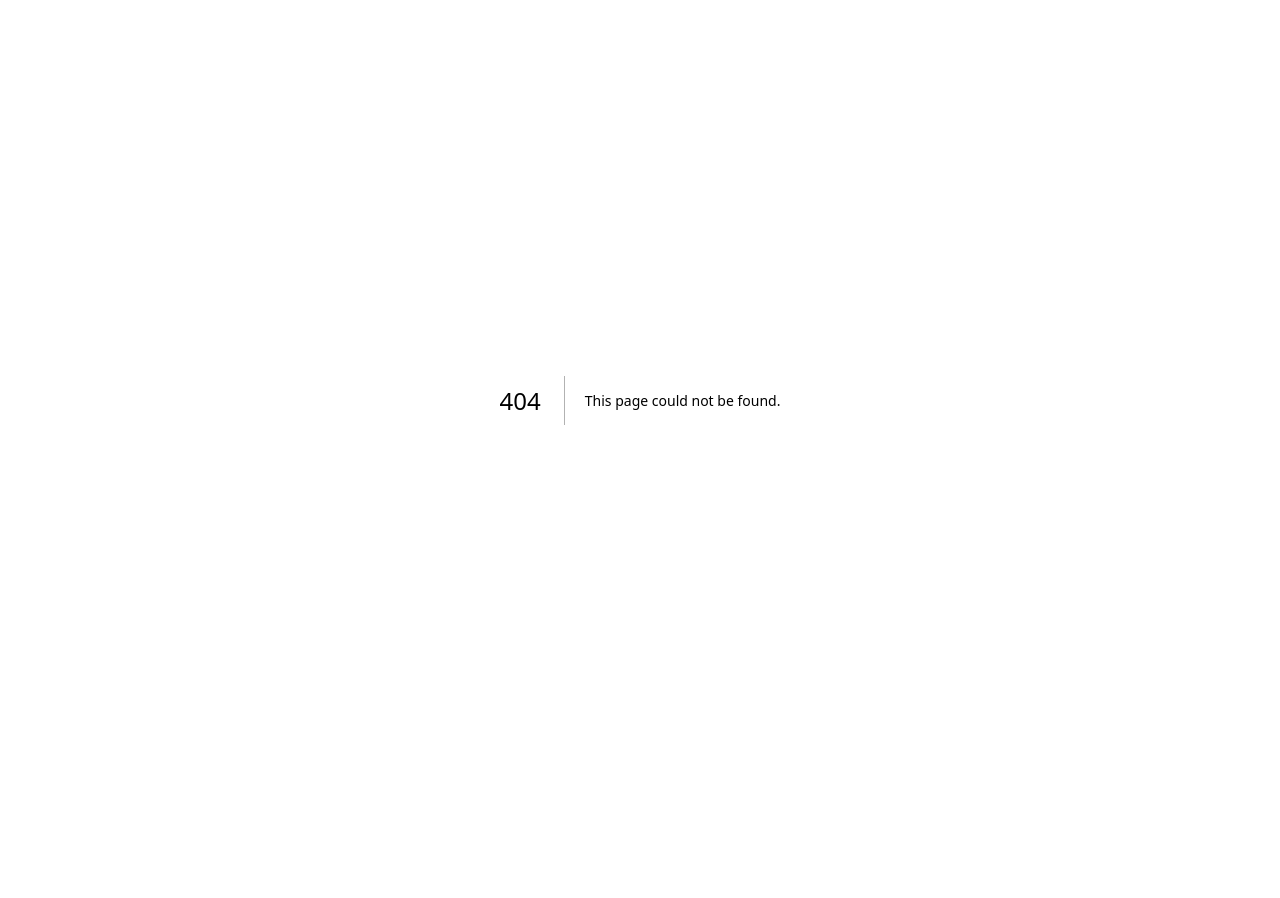
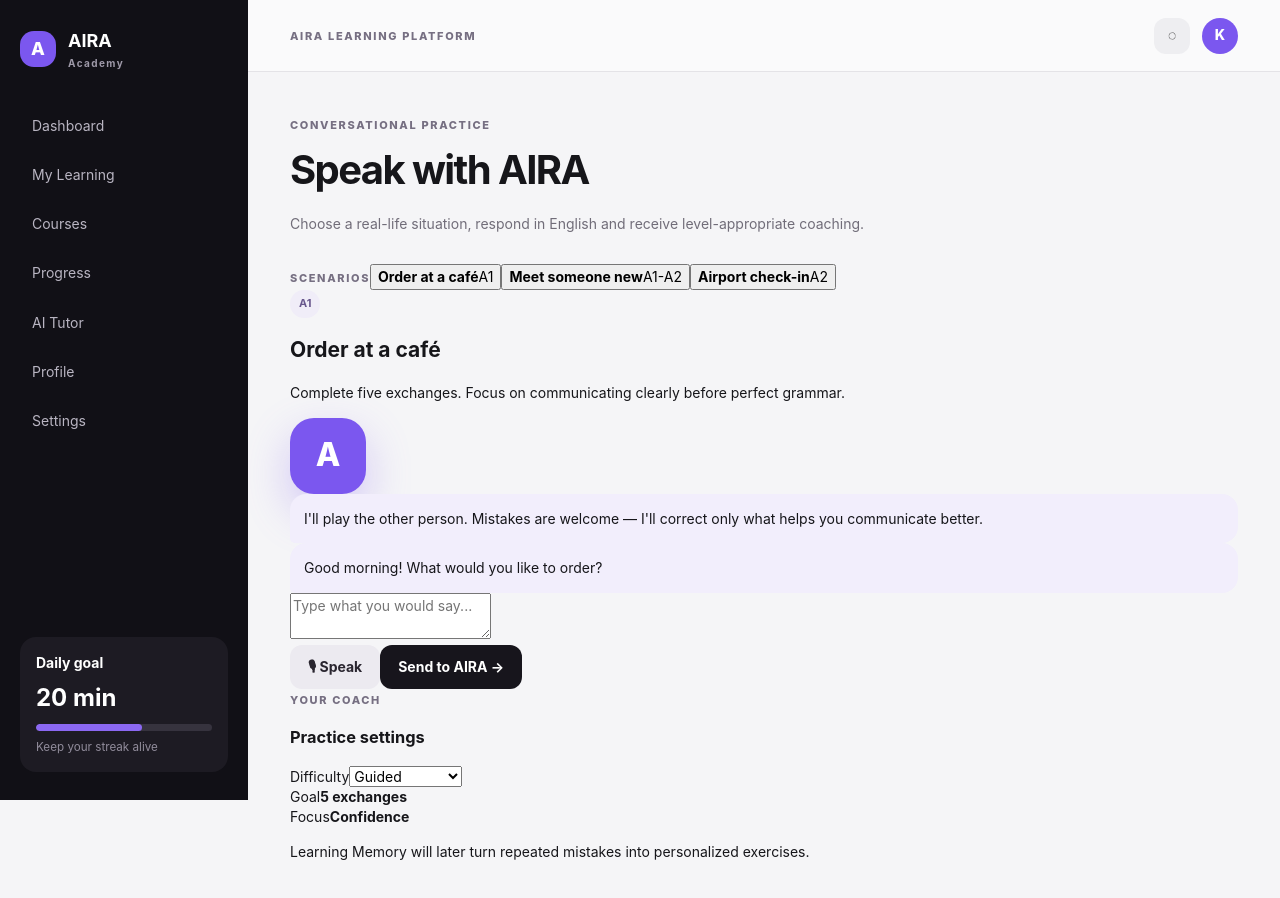
Before and after one commit to tsapkovaby-cyber/AIRA-OS, a Next.js app: page /learn/practice in a window 1280 px wide. Before the commit this address had no page. Shown: the top 898 px of the page. Before the commit the page ends 800 px from the top, so only its background shows below. Built offline with nearby package versions, Linux system fonts and the light colour scheme.

Commit message:
Sprint 030: add conversational practice workspace

```diff
--- /dev/null
+++ b/app/learn/practice/page.tsx
@@ -0,0 +1,36 @@
+"use client";
+
+import { useState } from "react";
+import styles from "../learn.module.css";
+
+const scenarios = [
+  { id: "cafe", title: "Order at a café", level: "A1", prompt: "Good morning! What would you like to order?" },
+  { id: "meeting", title: "Meet someone new", level: "A1-A2", prompt: "Hi! Nice to meet you. What's your name?" },
+  { id: "travel", title: "Airport check-in", level: "A2", prompt: "Good afternoon. May I see your passport and ticket, please?" },
+];
+
+export default function PracticePage() {
+  const [scenario, setScenario] = useState(scenarios[0]);
+  const [answer, setAnswer] = useState("");
+  const [feedback, setFeedback] = useState("");
+
+  function reviewAnswer() {
+    const text = answer.trim();
+    if (!text) return setFeedback("Write your answer first. AIRA will help you improve it.");
+    if (text.length < 12) return setFeedback("Good start. Try a complete sentence and add one polite phrase.");
+    setFeedback("Your meaning is clear. Now repeat it naturally without translating word by word.");
+  }
+
+  return <div>
+    <div className={styles.pageHeading}><span className={styles.eyebrow}>CONVERSATIONAL PRACTICE</span><h1>Speak with AIRA</h1><p>Choose a real-life situation, respond in English and receive level-appropriate coaching.</p></div>
+    <div className={styles.practiceLayout}>
+      <aside className={styles.scenarioList}><span className={styles.eyebrow}>SCENARIOS</span>{scenarios.map(item => <button key={item.id} onClick={() => { setScenario(item); setAnswer(""); setFeedback(""); }} className={item.id === scenario.id ? styles.scenarioActive : ""}><strong>{item.title}</strong><span>{item.level}</span></button>)}</aside>
+      <main className={styles.conversationCard}>
+        <div className={styles.conversationHeader}><div><span className={styles.pill}>{scenario.level}</span><h2>{scenario.title}</h2><p>Complete five exchanges. Focus on communicating clearly before perfect grammar.</p></div><div className={styles.aiOrb}>A</div></div>
+        <div className={styles.dialogueArea}><div className={styles.aiMessage}>I'll play the other person. Mistakes are welcome — I'll correct only what helps you communicate better.</div><div className={styles.aiMessage}>{scenario.prompt}</div>{answer && <div className={styles.studentMessage}>{answer}</div>}{feedback && <div className={styles.feedbackCard}><strong>AIRA feedback</strong><span>{feedback}</span><small>Tip: confidence first, accuracy through repetition.</small></div>}</div>
+        <div className={styles.responseComposer}><textarea value={answer} onChange={event => setAnswer(event.target.value)} placeholder="Type what you would say..."/><div><button className={styles.secondaryButton}>🎙 Speak</button><button onClick={reviewAnswer} className={styles.primaryButton}>Send to AIRA →</button></div></div>
+      </main>
+      <aside className={styles.coachCard}><span className={styles.eyebrow}>YOUR COACH</span><h3>Practice settings</h3><label>Difficulty<select defaultValue="guided"><option>Guided</option><option>Natural</option><option>Challenge me</option></select></label><div className={styles.coachStat}><span>Goal</span><strong>5 exchanges</strong></div><div className={styles.coachStat}><span>Focus</span><strong>Confidence</strong></div><p>Learning Memory will later turn repeated mistakes into personalized exercises.</p></aside>
+    </div>
+  </div>;
+}
```
